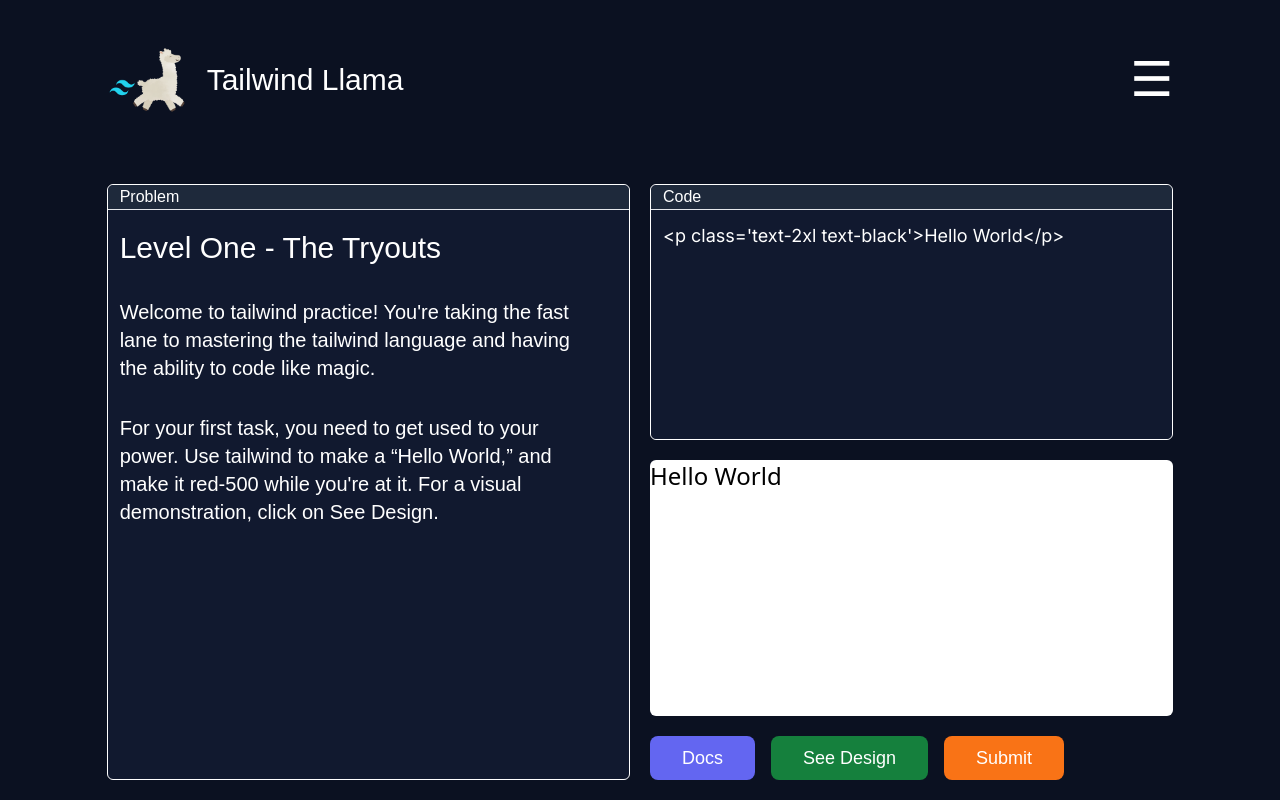
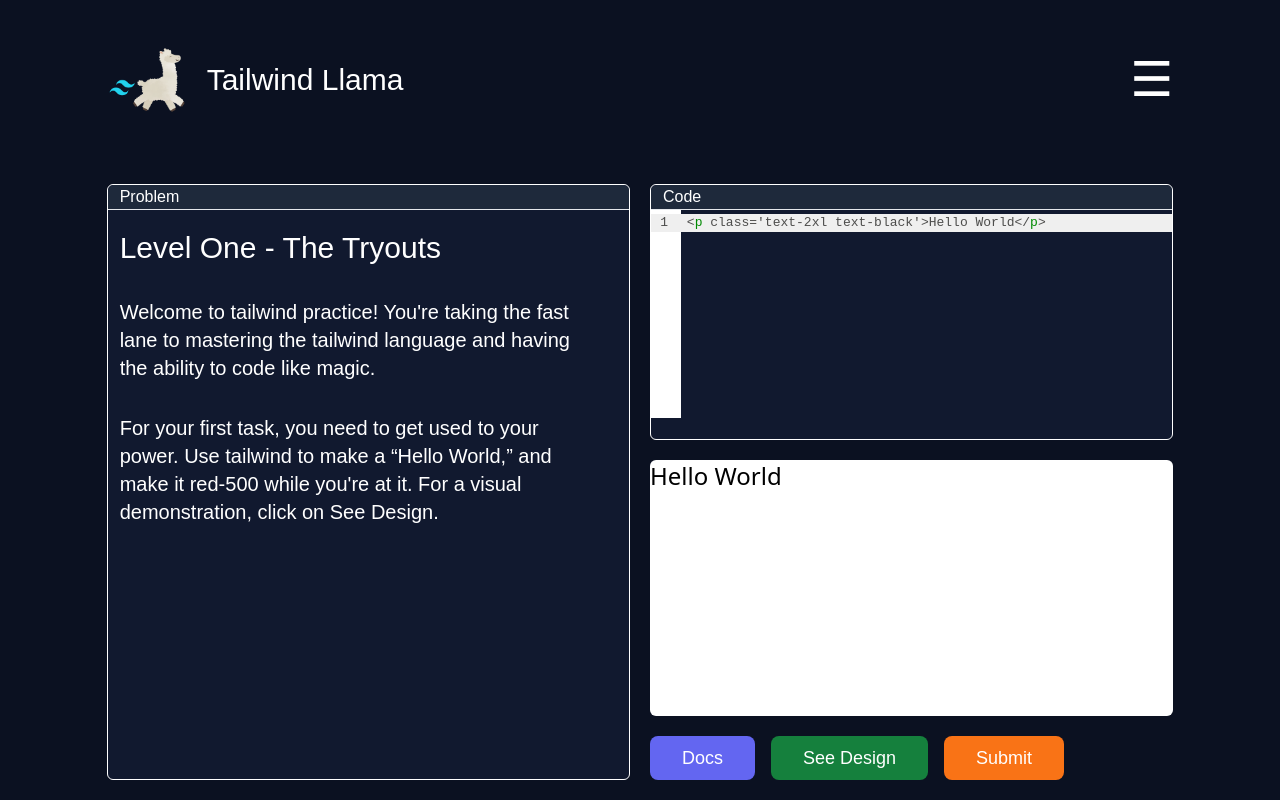
Before and after one commit to Larry-Larriee/next-llama, a Next.js app in the folder my-app/: page /levels/level-1 in a window 1280 px wide. Built offline with nearby package versions, Linux system fonts and the light colour scheme; no server answers.

Commit message:
codemirror editor
utilizing codemirror to create a better tailwind coding experience. codemirror creates a text area that feels like an actual code editor

```diff
--- a/my-app/package.json
+++ b/my-app/package.json
@@ -9,7 +9,11 @@
     "lint": "next lint"
   },
   "dependencies": {
+    "@codemirror/lang-javascript": "^6.2.2",
     "@headlessui/react": "^2.1.0",
+    "@lezer/highlight": "^1.2.1",
+    "@uiw/codemirror-themes": "^4.23.1",
+    "@uiw/react-codemirror": "^4.23.1",
     "canvas-confetti": "^1.9.3",
     "dotenv": "^16.4.5",
     "next": "^14.2.5",
--- a/my-app/src/app/levels/final-challenge/page.jsx
+++ b/my-app/src/app/levels/final-challenge/page.jsx
@@ -30,13 +30,14 @@ export default function Page() {
 
   let { time, changeIsPaused } = UseStopWatch();
 
-  const userSolutionRef = useRef();
   let [userSolution, setUserSolution] = useState(
     "<p class='text-2xl text-black'>Hello World</p>",
   );
 
-  let changeUserSolution = () => {
-    setUserSolution(userSolutionRef.current.value);
+  // when the user types, use the value of the input
+  // in this case, CodeMirror happens to pass the text value on the event that it changes
+  let changeUserSolution = (code) => {
+    setUserSolution(code);
   };
 
   return (
@@ -69,7 +70,6 @@ export default function Page() {
             changeSubmitOpen={changeSubmitOpen}
             levelSolution={levelSolution}
             userSolution={userSolution}
-            userSolutionRef={userSolutionRef}
             changeUserSolution={changeUserSolution}
           />
         </section>
--- a/my-app/src/app/levels/level-1/page.jsx
+++ b/my-app/src/app/levels/level-1/page.jsx
@@ -31,16 +31,14 @@ export default function Page() {
 
   let { time, changeIsPaused } = UseStopWatch();
 
-  // userSolutionRef is not defined in the parent component; it is passed into the editor component where the editor defines the textarea
-  // where the user types
-  const userSolutionRef = useRef();
   let [userSolution, setUserSolution] = useState(
     "<p class='text-2xl text-black'>Hello World</p>",
   );
 
   // when the user types, use the value of the input
-  let changeUserSolution = () => {
-    setUserSolution(userSolutionRef.current.value);
+  // in this case, CodeMirror happens to pass the text value on the event that it changes
+  let changeUserSolution = (code) => {
+    setUserSolution(code);
   };
 
   return (
@@ -77,7 +75,6 @@ export default function Page() {
             changeSubmitOpen={changeSubmitOpen}
             // editor uses level solution to display the solution code as a visual
             levelSolution={levelSolution}
-            userSolutionRef={userSolutionRef}
             userSolution={userSolution}
             changeUserSolution={changeUserSolution}
           />
--- a/my-app/src/app/levels/level-2/page.jsx
+++ b/my-app/src/app/levels/level-2/page.jsx
@@ -31,13 +31,14 @@ export default function Page() {
 
   let { time, changeIsPaused } = UseStopWatch();
 
-  const userSolutionRef = useRef();
   let [userSolution, setUserSolution] = useState(
     "<p class='text-2xl text-black'>Hello World</p>",
   );
 
-  let changeUserSolution = () => {
-    setUserSolution(userSolutionRef.current.value);
+  // when the user types, use the value of the input
+  // in this case, CodeMirror happens to pass the text value on the event that it changes
+  let changeUserSolution = (code) => {
+    setUserSolution(code);
   };
 
   return (
@@ -69,7 +70,6 @@ export default function Page() {
             changeDocsOpen={() => animation.useAnimation()}
             changeSubmitOpen={changeSubmitOpen}
             levelSolution={levelSolution}
-            userSolutionRef={userSolutionRef}
             userSolution={userSolution}
             changeUserSolution={changeUserSolution}
           />
--- a/my-app/src/app/levels/level-3/page.jsx
+++ b/my-app/src/app/levels/level-3/page.jsx
@@ -31,13 +31,14 @@ export default function Page() {
 
   let { time, changeIsPaused } = UseStopWatch();
 
-  const userSolutionRef = useRef();
   let [userSolution, setUserSolution] = useState(
     "<p class='text-2xl text-black'>Hello World</p>",
   );
 
-  let changeUserSolution = () => {
-    setUserSolution(userSolutionRef.current.value);
+  // when the user types, use the value of the input
+  // in this case, CodeMirror happens to pass the text value on the event that it changes
+  let changeUserSolution = (code) => {
+    setUserSolution(code);
   };
 
   return (
@@ -69,7 +70,6 @@ export default function Page() {
             changeDocsOpen={() => animation.useAnimation()}
             changeSubmitOpen={changeSubmitOpen}
             levelSolution={levelSolution}
-            userSolutionRef={userSolutionRef}
             userSolution={userSolution}
             changeUserSolution={changeUserSolution}
           />
--- a/my-app/src/app/levels/level-4/page.jsx
+++ b/my-app/src/app/levels/level-4/page.jsx
@@ -33,13 +33,14 @@ export default function Page() {
 
   let { time, changeIsPaused } = UseStopWatch();
 
-  const userSolutionRef = useRef();
   let [userSolution, setUserSolution] = useState(
     "<p class='text-2xl text-black'>Hello World</p>",
   );
 
-  let changeUserSolution = () => {
-    setUserSolution(userSolutionRef.current.value);
+  // when the user types, use the value of the input
+  // in this case, CodeMirror happens to pass the text value on the event that it changes
+  let changeUserSolution = (code) => {
+    setUserSolution(code);
   };
 
   return (
@@ -71,7 +72,6 @@ export default function Page() {
             changeDocsOpen={() => animation.useAnimation()}
             changeSubmitOpen={changeSubmitOpen}
             levelSolution={levelSolution}
-            userSolutionRef={userSolutionRef}
             userSolution={userSolution}
             changeUserSolution={changeUserSolution}
           />
--- a/my-app/src/app/levels/level-5/page.jsx
+++ b/my-app/src/app/levels/level-5/page.jsx
@@ -30,13 +30,14 @@ export default function Page() {
 
   let { time, changeIsPaused } = UseStopWatch();
 
-  const userSolutionRef = useRef();
   let [userSolution, setUserSolution] = useState(
     "<p class='text-2xl text-black'>Hello World</p>",
   );
 
-  let changeUserSolution = () => {
-    setUserSolution(userSolutionRef.current.value);
+  // when the user types, use the value of the input
+  // in this case, CodeMirror happens to pass the text value on the event that it changes
+  let changeUserSolution = (code) => {
+    setUserSolution(code);
   };
 
   return (
@@ -69,7 +70,6 @@ export default function Page() {
             changeSubmitOpen={changeSubmitOpen}
             levelSolution={levelSolution}
             userSolution={userSolution}
-            userSolutionRef={userSolutionRef}
             changeUserSolution={changeUserSolution}
           />
         </section>
--- a/my-app/src/app/test/page.js
+++ /dev/null
@@ -1,33 +0,0 @@
-"use client";
-
-import React, { useState, useEffect } from "react";
-
-export default function Page() {
-  const [test, setTest] = useState();
-
-  useEffect(() => {
-    async function postTest() {
-      let response = await fetch("https://next-llama-4s1x.onrender.com/test", {
-        method: "POST",
-        headers: {
-          "Content-Type": "application/json",
-        },
-        body: JSON.stringify({
-          content: "Hello World.",
-        }),
-      });
-      let data = await response.json();
-      setTest(data);
-
-      console.log(data);
-    }
-
-    postTest();
-  }, []);
-
-  return (
-    <div>
-      <p className="text-2xl text-white">{test && test.content}</p>
-    </div>
-  );
-}
--- /dev/null
+++ b/my-app/src/app/testfile/page.js
@@ -0,0 +1,57 @@
+"use client";
+
+import React, { useState, useEffect } from "react";
+import CodeMirror from "@uiw/react-codemirror";
+import { javascript } from "@codemirror/lang-javascript";
+import { createTheme } from "@uiw/codemirror-themes";
+import { tags as t } from "@lezer/highlight";
+
+export default function Page() {
+  const [value, setValue] = useState("");
+
+  // in this case, CodeMirror happens to pass the text value on the event that it changes
+  const onChange = (e) => {
+    setValue(e);
+  };
+
+  useEffect(() => {
+    console.log(value);
+  }, [value]);
+
+  const tailwindLlamaTheme = createTheme({
+    theme: "dark",
+    settings: {
+      background: "#11192f",
+      backgroundImage: "",
+      foreground: "#4D4D4C",
+      caret: "#AEAFAD",
+      selection: "#D6D6D6",
+      selectionMatch: "#D6D6D6",
+      gutterBackground: "#FFFFFF",
+      gutterForeground: "#4D4D4C",
+      gutterBorder: "#dddddd",
+      gutterActiveForeground: "",
+      lineHighlight: "#EFEFEF",
+    },
+    styles: [
+      { tag: t.comment, color: "#787b80" },
+      { tag: t.definition(t.typeName), color: "#194a7b" },
+      { tag: t.typeName, color: "#194a7b" },
+      { tag: t.tagName, color: "#008a02" },
+      { tag: t.variableName, color: "#1a00db" },
+    ],
+  });
+
+  return (
+    <>
+      <CodeMirror
+        value={value}
+        extensions={[javascript({ jsx: true })]}
+        onChange={(e) => onChange(e)}
+        theme={tailwindLlamaTheme}
+        className="w-96"
+        height="20rem"
+      />
+    </>
+  );
+}
--- a/my-app/src/components/Editor.jsx
+++ b/my-app/src/components/Editor.jsx
@@ -2,6 +2,10 @@
 
 import React, { useState } from "react";
 import LevelVisual from "./helper/LevelVisual.jsx";
+import CodeMirror from "@uiw/react-codemirror";
+import { javascript } from "@codemirror/lang-javascript";
+import { createTheme } from "@uiw/codemirror-themes";
+import { tags as t } from "@lezer/highlight";
 
 // changeDocsOpen (setState) determines whether to open or close the tailwind docs
 // changeSubmitOpen (setState) determines whether to open or close the submit modal
@@ -10,7 +14,6 @@ export default function Editor({
   changeDocsOpen,
   changeSubmitOpen,
   levelSolution,
-  userSolutionRef,
   userSolution,
   changeUserSolution,
 }) {
@@ -23,6 +26,30 @@ export default function Editor({
     setlevelSolutionVisualOpen(!levelSolutionVisualOpen);
   };
 
+  const tailwindLlamaTheme = createTheme({
+    theme: "dark",
+    settings: {
+      background: "#11192f",
+      backgroundImage: "",
+      foreground: "#4D4D4C",
+      caret: "#AEAFAD",
+      selection: "#D6D6D6",
+      selectionMatch: "#D6D6D6",
+      gutterBackground: "#FFFFFF",
+      gutterForeground: "#4D4D4C",
+      gutterBorder: "#dddddd",
+      gutterActiveForeground: "",
+      lineHighlight: "#EFEFEF",
+    },
+    styles: [
+      { tag: t.comment, color: "#787b80" },
+      { tag: t.definition(t.typeName), color: "#194a7b" },
+      { tag: t.typeName, color: "#194a7b" },
+      { tag: t.tagName, color: "#008a02" },
+      { tag: t.variableName, color: "#1a00db" },
+    ],
+  });
+
   return (
     <section className="flex w-1/2 flex-col gap-5 sm:w-full xl:w-1/2">
       <section className="primary-color-5 flex h-64 w-full flex-col rounded-md border border-white">
@@ -30,12 +57,12 @@ export default function Editor({
           Code
         </p>
 
-        <textarea
-          type="text"
-          ref={userSolutionRef}
-          onChange={changeUserSolution}
+        <CodeMirror
           value={userSolution}
-          className="textEditor primary-color-5 h-full w-full resize-none rounded-md p-3 text-white focus:outline-none xl:text-lg"
+          extensions={[javascript({ jsx: true })]}
+          onChange={(e) => changeUserSolution(e)}
+          theme={tailwindLlamaTheme}
+          height="13rem"
         />
       </section>
 
```
Also changed, not shown: 1 other file (tests, documents, lock files or other folders).
